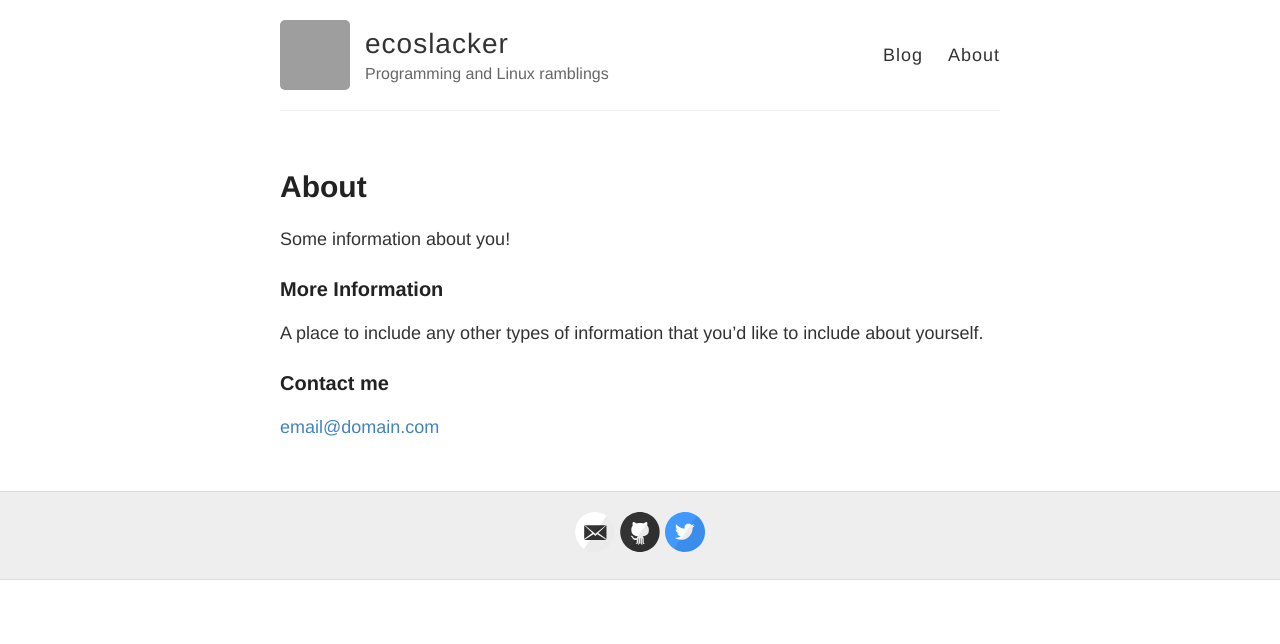
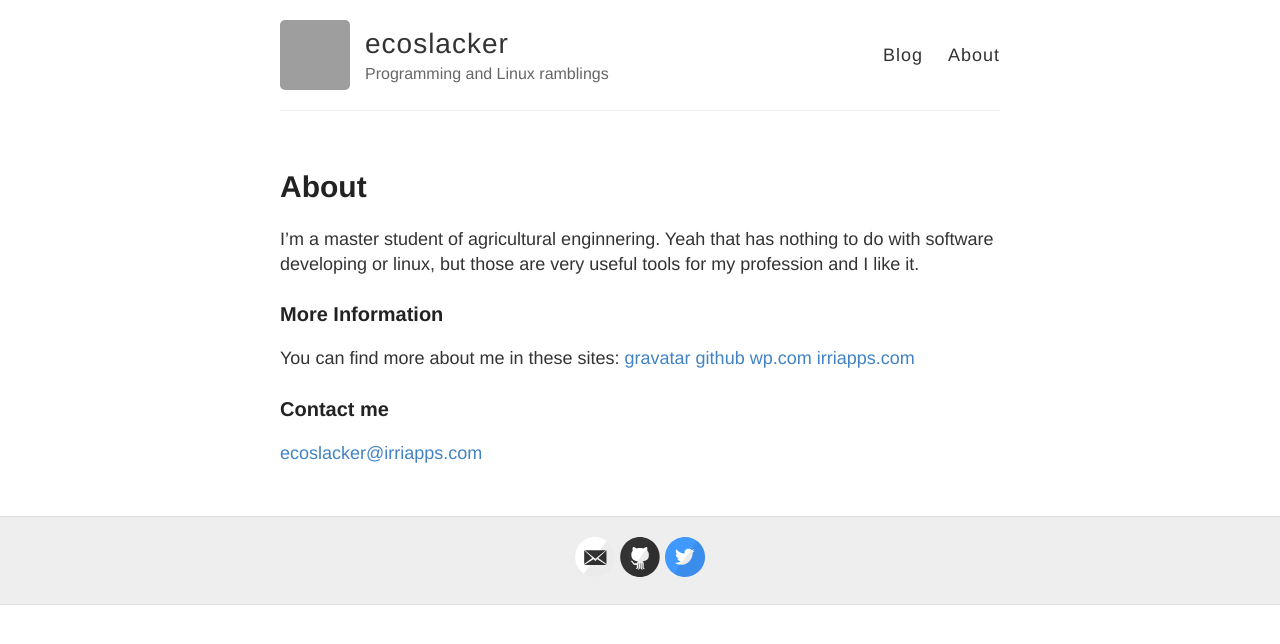
Before and after one commit to ecoslacker/ecoslacker.github.io, a Jekyll site: the page built from about.md, in a window 1280 px wide. Shown: the top 644 px of the page. Built offline with Jekyll 4.4.1, drawn with Linux system fonts in a browser that asks for light colours; grey boxes are pictures that could not be loaded.

Commit message:
Update about.md

```diff
--- a/about.md
+++ b/about.md
@@ -4,12 +4,12 @@ title: About
 permalink: /about/
 ---
 
-Some information about you!
+I'm a master student of agricultural enginnering. Yeah that has nothing to do with software developing or linux, but those are very useful tools for my profession and I like it.
 
 ### More Information
 
-A place to include any other types of information that you'd like to include about yourself.
+You can find more about me in these sites: [gravatar](https://en.gravatar.com/eddojh) [github](https://github.com/ecoslacker) [wp.com](https://ecoslackware.wordpress.com/) [irriapps.com](http://www.irriapps.com/)
 
 ### Contact me
 
-[email@domain.com](mailto:email@domain.com)
+[ecoslacker@irriapps.com](mailto:ecoslacker@irriapps.com)
```
